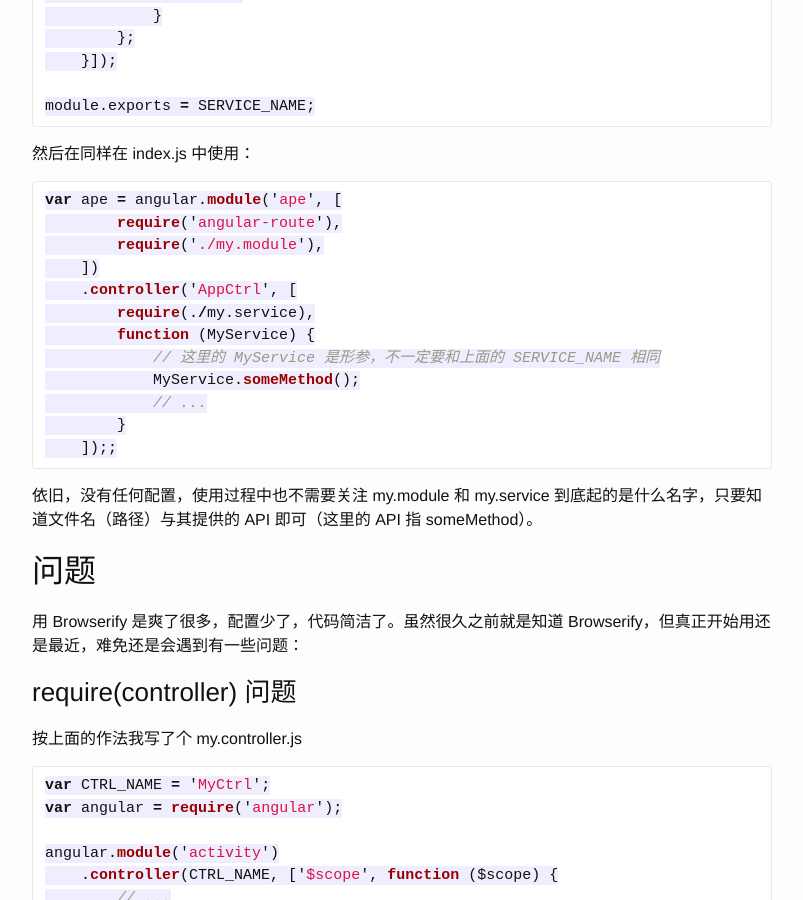
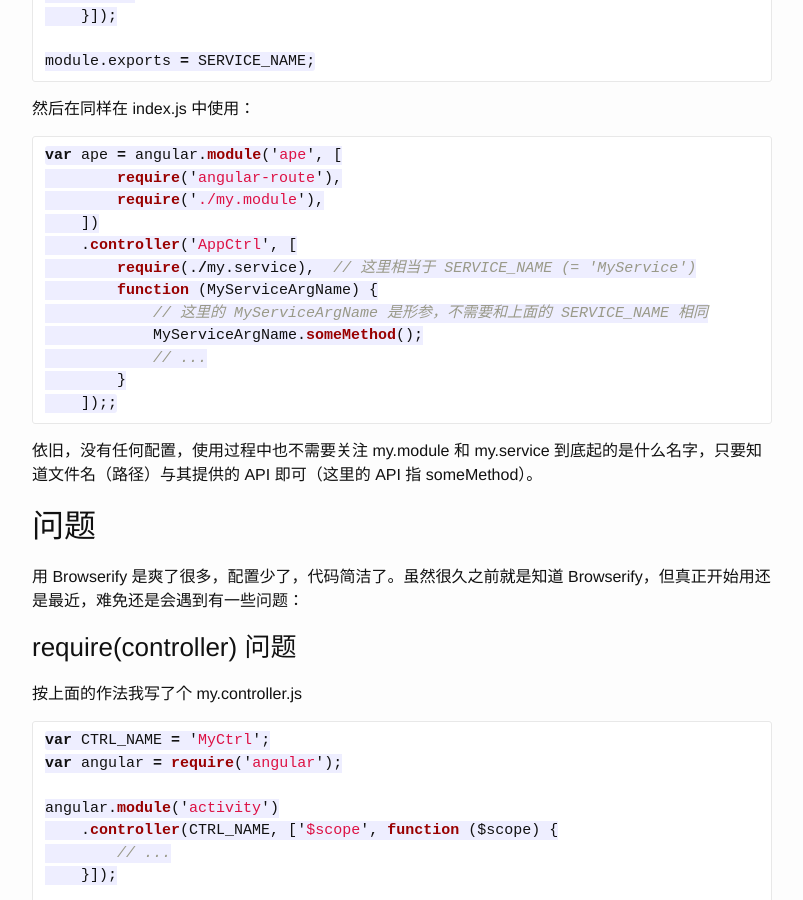
Before and after one commit to csbun/blog, a Jekyll site: the page built from _posts/2015-02-27-angular-commonjs.markdown, in a window 1280 px wide and 900 px high, scrolled down 2587 px. Shown: the whole window, without its empty margins (238-1041 px from the left). Built offline with Jekyll 4.4.1, drawn with Linux system fonts in a browser that asks for light colours; Markdown is read by kramdown in place of the engine named in the settings; some of the changed text lies outside the part shown.

````diff
--- a/_config.yml
+++ b/_config.yml
@@ -11,3 +11,6 @@ github_username: csbun
 # Build settings
 markdown: redcarpet
 #markdown: kramdown
+
+# 时区
+timezone: America/New_York
--- a/_posts/2015-02-27-angular-commonjs.markdown
+++ b/_posts/2015-02-27-angular-commonjs.markdown
@@ -48,8 +48,6 @@ require.config({
     },
     deps: ['public/routes']
 });
-</script>
-</html>
 ```
 
 可见这里的配置比较繁琐，而且我们还要被强迫要去了解 `angular-route` 的 module 定义是 `'ngRoute'`。
@@ -137,10 +135,10 @@ var ape = angular.module('ape', [
         require('./my.module'),
     ])
     .controller('AppCtrl', [
-        require(./my.service),
-        function (MyService) {
-            // 这里的 MyService 是形参，不一定要和上面的 SERVICE_NAME 相同
-            MyService.someMethod();
+        require(./my.service),  // 这里相当于 SERVICE_NAME (= 'MyService')
+        function (MyServiceArgName) {
+            // 这里的 MyServiceArgName 是形参，不需要和上面的 SERVICE_NAME 相同
+            MyServiceArgName.someMethod();
             // ...
         }
     ]);;
````
Also changed, not shown: other parts of _posts/2015-02-27-angular-commonjs.markdown (+2 -2 lines).
